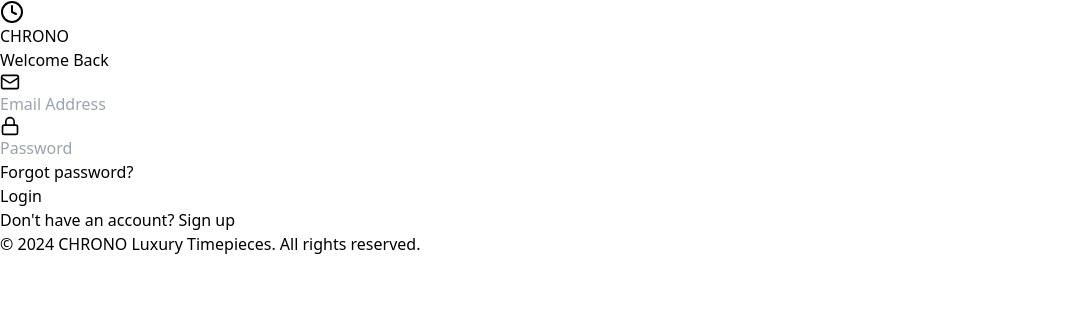
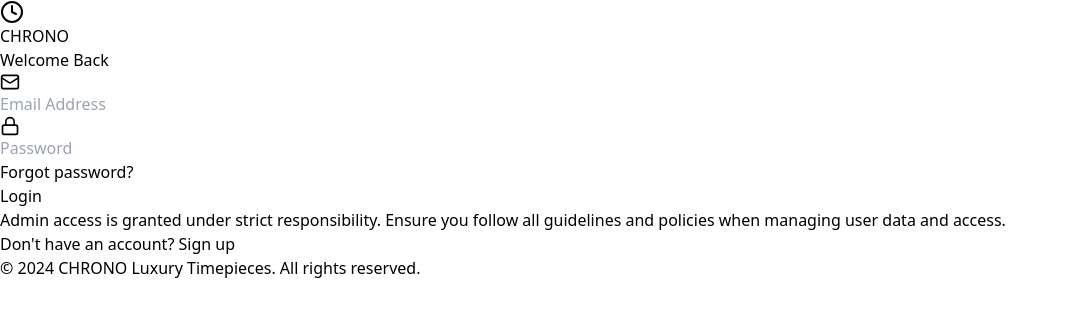
Before and after one commit to yeshwanth-ds/London-Times, a React (Vite) app in the folder frontend/: page /login in a window 1280 px wide. Shown: the top 316 px of the page, without its empty margins (0-1068 px from the left). Built offline with nearby package versions, Linux system fonts and the light colour scheme; no server answers.

Commit message:
updated fronted

```diff
--- a/frontend/src/pages/LoginPage.jsx
+++ b/frontend/src/pages/LoginPage.jsx
@@ -74,6 +74,14 @@ const LoginPage = () => {
               </button>
             </form>
           </div>
+
+          {/* Disclaimer Section */}
+          <div className="px-8 py-4 bg-white flex justify-center mt-4">
+            <p className="text-xs text-gray-600 text-center">
+              Admin access is granted under strict responsibility. Ensure you follow all guidelines and policies when managing user data and access.
+            </p>
+          </div>
+
           <div className="px-8 py-4 bg-gray-50 flex justify-center">
             <p className="text-sm text-gray-600">
               Don't have an account?{" "}
--- a/frontend/src/pages/SignUpPage.jsx
+++ b/frontend/src/pages/SignUpPage.jsx
@@ -107,6 +107,11 @@ const SignUpPage = () => {
                 {isLoading ? <Loader className="w-6 h-6 animate-spin mx-auto" /> : "Sign Up"}
               </button>
             </form>
+
+            {/* Disclaimer about administrative access */}
+            <p className="text-xs text-gray-500 mt-4">
+              Note: Administrative access to certain features is restricted and granted only to authorized users. If granted administrative access, you may be held responsible for specific actions.
+            </p>
           </div>
           <div className="px-8 py-4 bg-gray-50 flex justify-center">
             <p className="text-sm text-gray-600">
```
